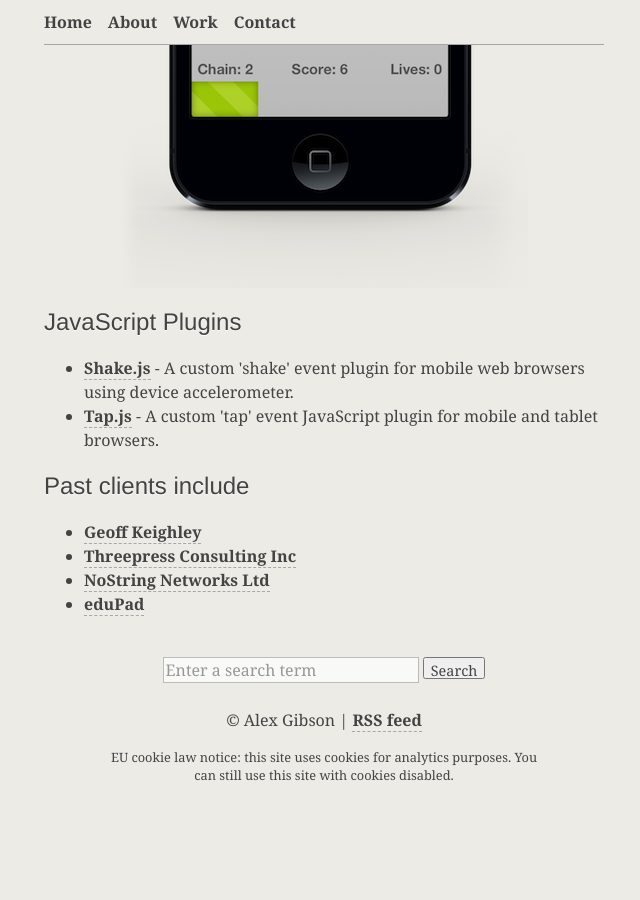
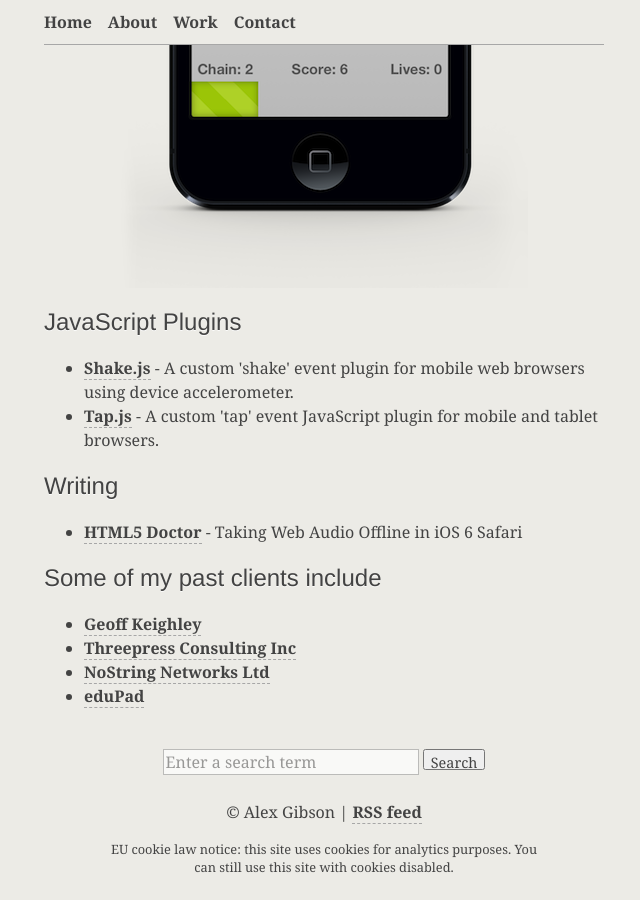
Before and after one commit to alexgibson/alxgbsn.co.uk, a Jekyll site: the page built from work/index.html, in a window 1280 px wide and 900 px high, scrolled down 2438 px. Shown: the whole window, without its empty margins (316-956 px from the left). Built offline with Jekyll 4.4.1, drawn with Linux system fonts in a browser that asks for light colours; Markdown is read by kramdown in place of the engine named in the settings; comment, search, counter and statistics services are not loaded; before the commit the page ends 3246 px from its top, so only the background shows below that.

Commit message:
Added writing section to work page

```diff
--- a/work/index.html
+++ b/work/index.html
@@ -20,14 +20,14 @@ desc: Recent work by Alex Gibson, a freelance front end developer from Newcastle
 
     <figure>
         <figcaption>
-            <a href="http://alxgbsn.co.uk/wavepad">Wave-PD1</a><br>An interactive audio synthesizer.<p><a class="image-link" href="https://chrome.google.com/webstore/detail/wave-pd1/mlfpecdpefobbgcdgdllmgcaldilandl"><img src="{{ root }}/images/chromewebstore.png" height="58" width="206" alt="Available in the Chrome Web Store" /></a></p>
+            <a href="http://alxgbsn.co.uk/wavepad">Wave-PD1</a><br>An interactive audio synthesizer.<p><a class="image-link" href="https://chrome.google.com/webstore/detail/wave-pd1/mlfpecdpefobbgcdgdllmgcaldilandl"><img class="fadeIn" src="{{ root }}/images/chromewebstore.png" height="58" width="206" alt="Available in the Chrome Web Store" /></a></p>
         </figcaption>
         <img class="fadeIn" src="{{root}}/images/wavepad.png"  alt="Wave-PD1 running in Safari on iPhone 5" />
     </figure>
 
     <figure>
         <figcaption>
-            <a href="">Picto Pairs</a><br>A fun little memory game for the iPhone.<p><a class="image-link" href=""><img src="{{ root }}/images/appstore.png" height="40" width="135" alt="Download on the App Store" /></a></p>
+            <a href="">Picto Pairs</a><br>A fun little memory game for the iPhone.<p><a class="image-link" href=""><img class="fadeIn" src="{{ root }}/images/appstore.png" height="40" width="135" alt="Download on the App Store" /></a></p>
         </figcaption>
         <img class="fadeIn" src="{{root}}/images/pictopairs.png"  alt="Picto Pairs app running on iPhone 5" />
     </figure>
@@ -43,7 +43,13 @@ desc: Recent work by Alex Gibson, a freelance front end developer from Newcastle
         </li>
     </ul>
 
-    <h2>Past clients include</h2>
+    <h2>Writing</h2>
+
+    <ul>
+        <li><a href="http://html5doctor.com/taking-web-audio-offline-in-ios-6-safari/">HTML5 Doctor</a> - Taking Web Audio Offline in iOS 6 Safari</li>
+    </ul>
+
+    <h2>Some of my past clients include</h2>
 
     <ul>
         <li><a href="http://www.gameslice.com/">Geoff Keighley</a></li>
```
Also changed, not shown: 3 other files.
